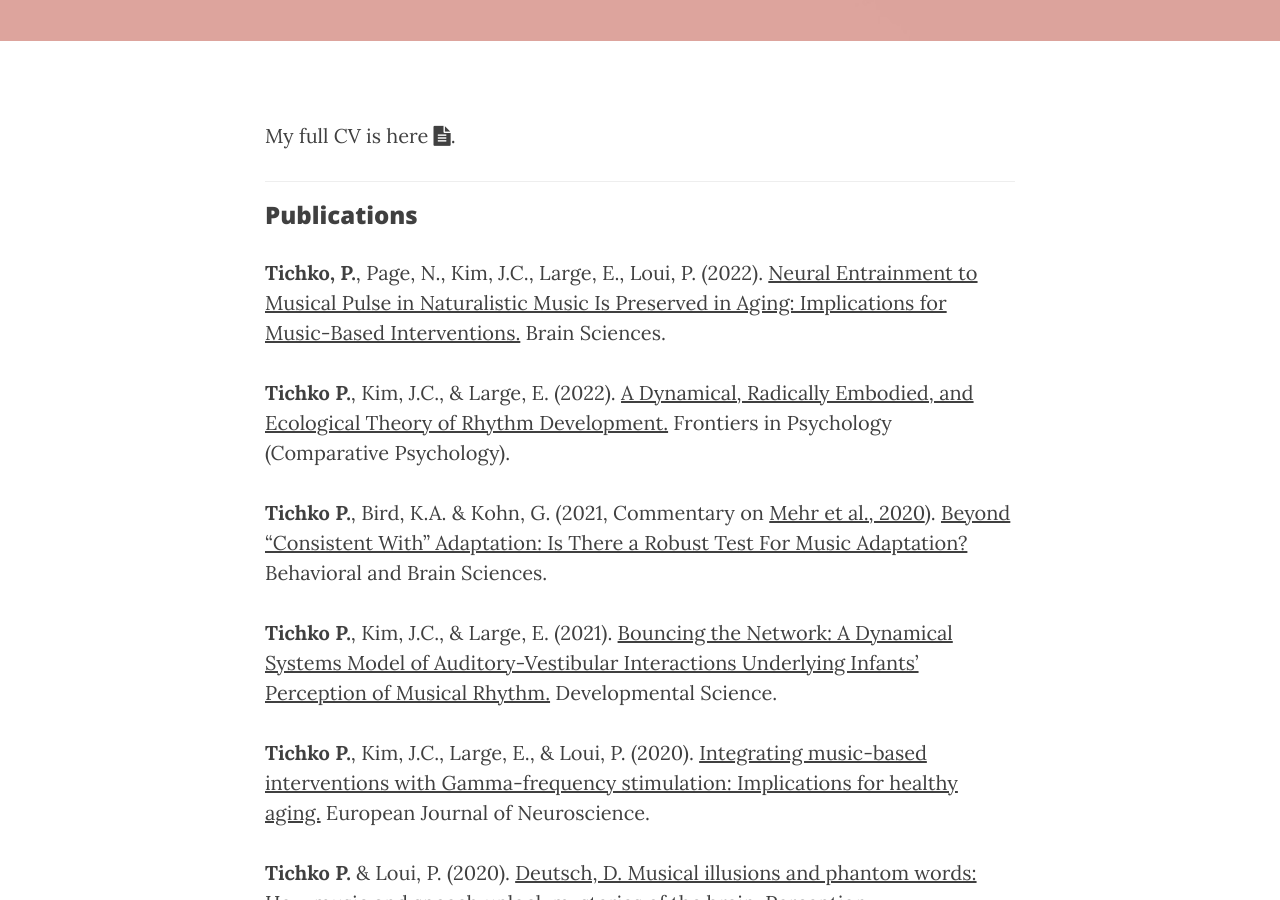
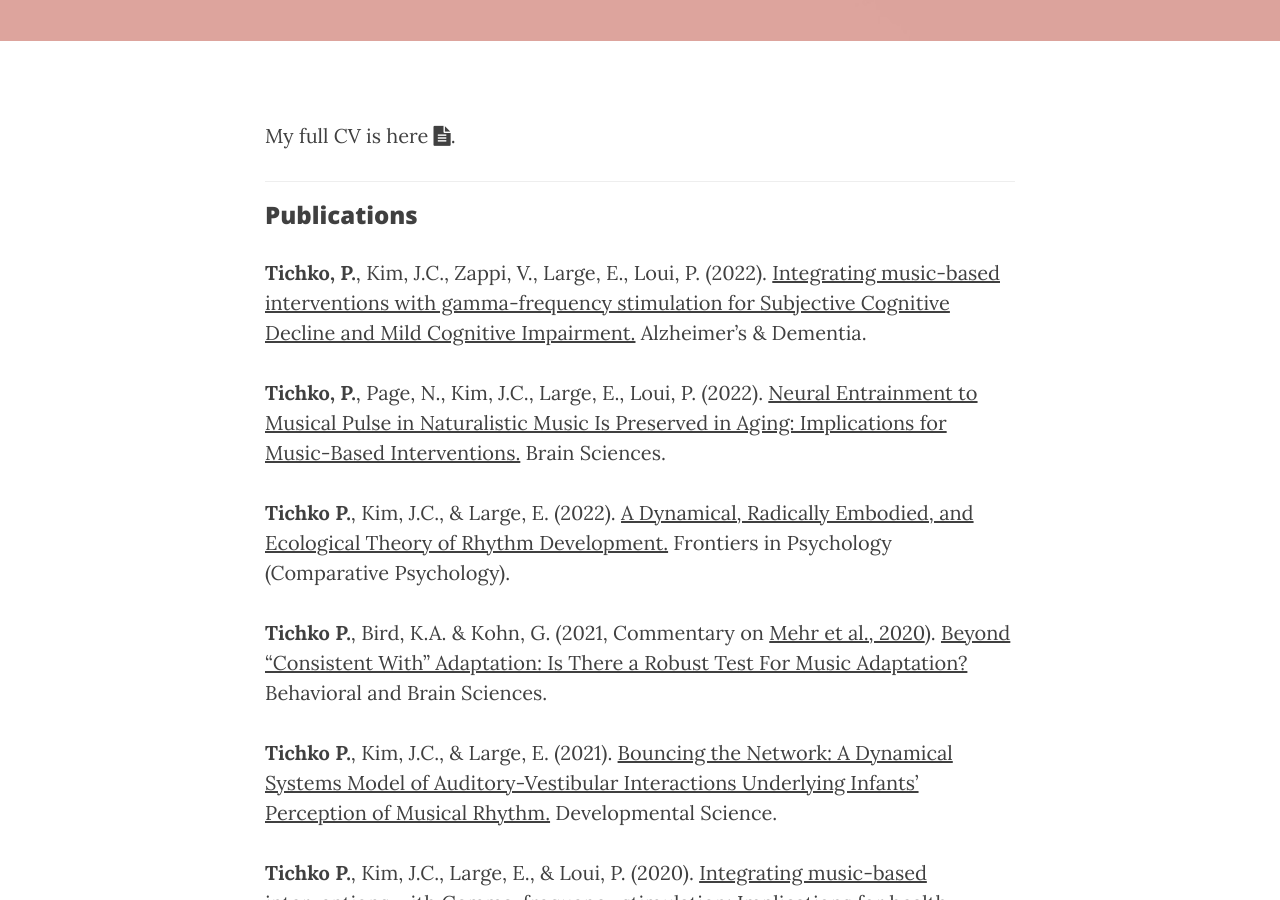
Before and after one commit to ptichko/ptichko.github.io, a Jekyll site: the page built from 2_cv-pubs.md, in a window 1280 px wide and 900 px high, scrolled down 381 px. Built offline with Jekyll 4.4.1, drawn with Linux system fonts in a browser that asks for light colours; nearby versions of some CDN libraries.

Commit message:
Update 2_cv-pubs.md

```diff
--- a/2_cv-pubs.md
+++ b/2_cv-pubs.md
@@ -9,6 +9,9 @@ My full CV is here <a href="/CV/PT_CV_2021.pdf" target="_blank"><i class="fa fa-
 ___
 
 ### Publications
+
+
+**Tichko, P.**, Kim, J.C., Zappi, V., Large, E., Loui, P. (2022). [Integrating music-based interventions with gamma-frequency stimulation for Subjective Cognitive Decline and Mild Cognitive Impairment.](https://alz-journals.onlinelibrary.wiley.com/doi/abs/10.1002/alz.062532) Alzheimer's & Dementia.
 
 **Tichko, P.**, Page, N., Kim, J.C., Large, E., Loui, P. (2022). [Neural Entrainment to Musical Pulse in Naturalistic Music Is Preserved in Aging: Implications for Music-Based Interventions.](https://www.mdpi.com/2076-3425/12/12/1676) Brain Sciences.
 
```
